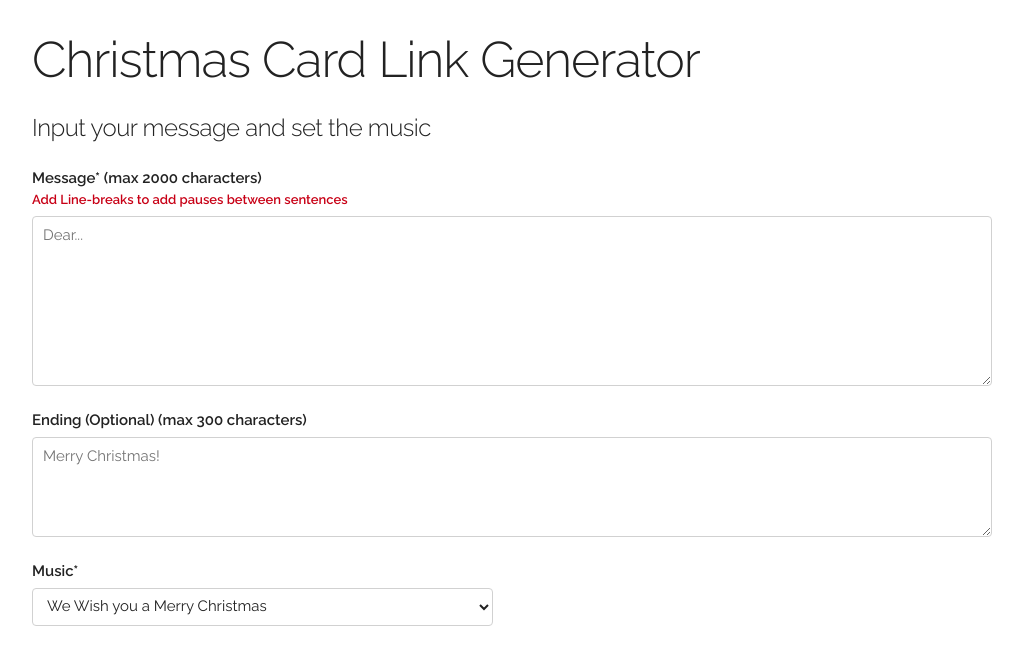
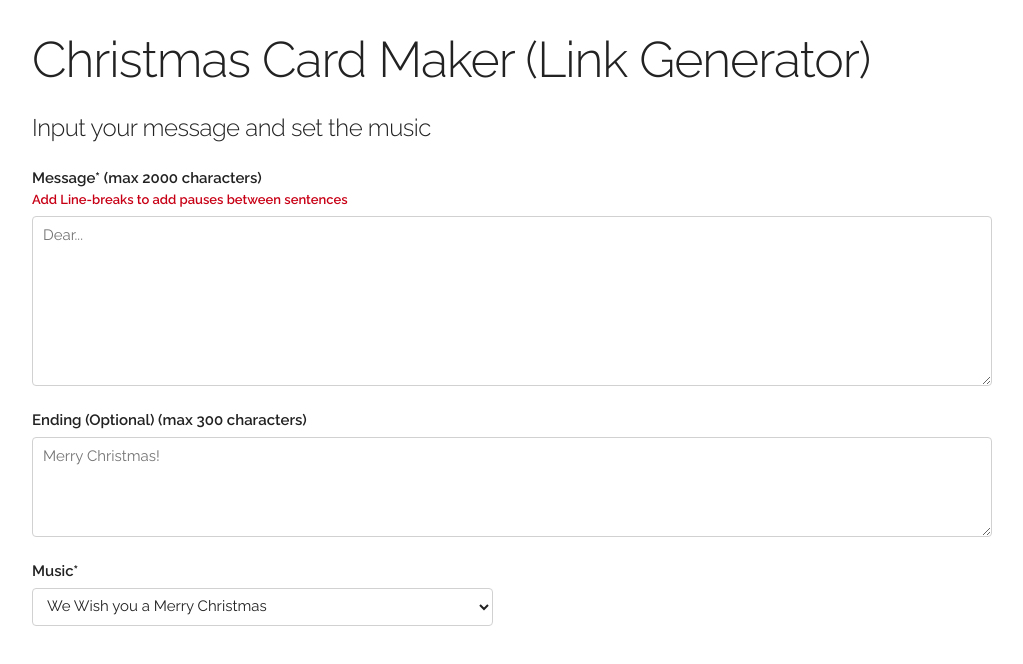
Before and after one commit to ippei-tanaka/christmas-card, a plain HTML site: page maker.html in a window 1280 px wide. Shown: the whole page, without its empty margins (128-1151 px from the left). Drawn offline with nearby package versions, Linux system fonts and the light colour scheme.

Commit message:
Changed the title of the maker page

```diff
--- a/maker.html
+++ b/maker.html
@@ -4,7 +4,7 @@
     <meta charset="UTF-8">
     <script src="//ajax.googleapis.com/ajax/libs/angularjs/1.3.5/angular.min.js"></script>
     <link href='//fonts.googleapis.com/css?family=Raleway:400,300,600' rel='stylesheet' type='text/css'>
-    <title>Christmas Card Link Generator</title>
+    <title>Christmas Card Maker</title>
     <meta name="viewport" content="width=device-width, initial-scale=1">
     <link rel="stylesheet" type="text/css" href="css/normalize.css"/>
     <link rel="stylesheet" type="text/css" href="css/skeleton.css"/>
@@ -49,7 +49,7 @@
     <section class="section">
         <div class="row">
             <div class="column">
-                <h1>Christmas Card Link Generator</h1>
+                <h1>Christmas Card Maker (Link Generator)</h1>
 
                 <h5>Input your message and set the music</h5>
                 <form>
```
